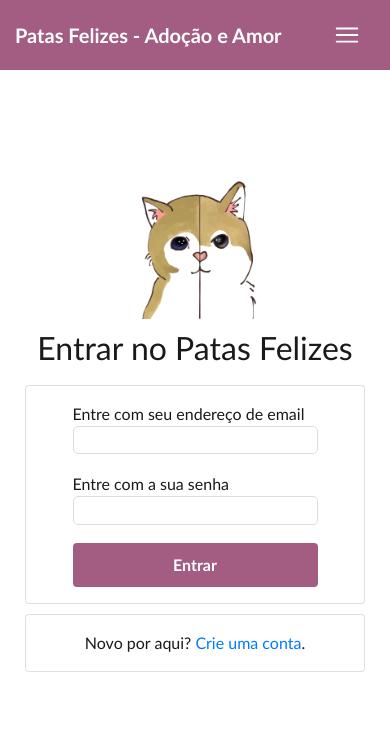
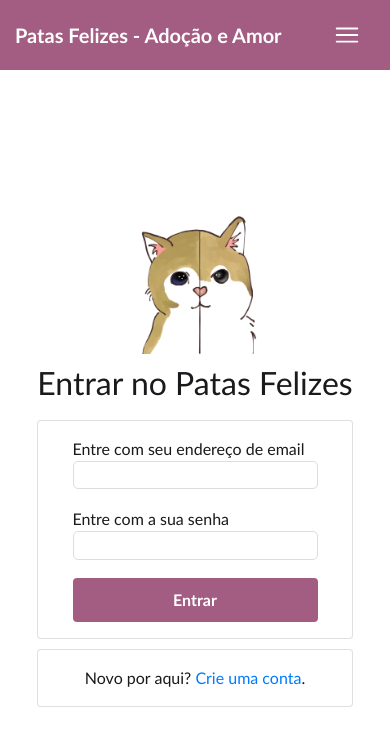
Before and after one commit to joaoflorencoJS/Patas-Felizes-Frontend, a React (Create React App) app: page /login in a window 390 px wide. Shown: the top 746 px of the page. Built offline with nearby package versions, Linux system fonts and the light colour scheme.

Commit message:
Arrumando a responsividade do site

```diff
--- a/src/components/Header/styled.js
+++ b/src/components/Header/styled.js
@@ -17,6 +17,12 @@ export const Nav = styled.nav`
     gap: 5px;
   }
 
+  .navbar-brand {
+    @media (max-width: 360px) {
+      font-size: 1em;
+    }
+  }
+
   .navbar-collapse {
     transition: all 300ms;
   }
--- a/src/components/HomeSections/Main/index.js
+++ b/src/components/HomeSections/Main/index.js
@@ -17,7 +17,7 @@ export default function LandingHomePageMain() {
     <LandingContainer className="jumbotron mb-0 rounded-0">
       <div className="row">
         <HomeContent className="col-md">
-          <h1 className="d-flex flex-column align-items-center text-center display-3">
+          <h1 className="d-flex flex-column align-items-center text-center mt-4">
             <SpanPrimaryColor>Patas Felizes</SpanPrimaryColor>
             <SpanTerciaryColor>Adoção e amor</SpanTerciaryColor>
           </h1>
--- a/src/components/HomeSections/Main/styled.js
+++ b/src/components/HomeSections/Main/styled.js
@@ -2,9 +2,7 @@ import styled from 'styled-components';
 import * as colors from '../../../config/colors';
 
 export const LandingContainer = styled.section`
-  /* height: calc(90vh - 70px); */
   min-height: calc(90vh - 70px);
-  max-height: calc(100vh - 70px);
   display: flex;
   justify-content: center;
   align-items: center;
@@ -17,6 +15,16 @@ export const HomeContent = styled.div`
   align-items: center;
   justify-content: center;
   gap: 20px;
+
+  h1 {
+    font-size: 5rem;
+  }
+
+  @media (max-width: 768px) {
+    h1 {
+      font-size: 3.6em;
+    }
+  }
 
   a {
     display: flex;
@@ -53,6 +61,7 @@ export const DivImg = styled.div`
 `;
 
 export const Img = styled.img`
+  min-width: 100px;
   border-radius: 10px;
   border: 2px solid ${colors.terciaryColor};
 `;
--- a/src/components/HomeSections/WhoWeAre/index.js
+++ b/src/components/HomeSections/WhoWeAre/index.js
@@ -9,12 +9,12 @@ import {
 export default function LandingHomePageWhoWeAre() {
   return (
     <LandingContainer className="mb-0 pt-5 pb-5">
-      <div className="row container">
+      <div className="row container p-0">
         <HomeContent className="col-md text-center lead">
-          <h1 className="display-4">
+          <h2 className="d-flex align-items-center display-4">
             <SpanPrimaryColor className="mr-3">QUEM</SpanPrimaryColor>
             <SpanTerciaryColor>SOMOS?</SpanTerciaryColor>
-          </h1>
+          </h2>
 
           <p>
             Lorem ipsum dolor sit amet consectetur adipisicing elit. Quia
--- a/src/components/HomeSections/WhoWeAre/styled.js
+++ b/src/components/HomeSections/WhoWeAre/styled.js
@@ -2,7 +2,7 @@ import styled from 'styled-components';
 import * as colors from '../../../config/colors';
 
 export const LandingContainer = styled.section`
-  /* height: 100vh; */
+  min-height: 100vh;
   display: flex;
   justify-content: center;
   align-items: center;
@@ -14,6 +14,12 @@ export const HomeContent = styled.div`
   align-items: center;
   justify-content: center;
   gap: 20px;
+
+  @media (max-width: 360px) {
+    h2 {
+      flex-direction: column;
+    }
+  }
 
   a {
     display: flex;
--- a/src/pages/Login/styled.js
+++ b/src/pages/Login/styled.js
@@ -10,7 +10,21 @@ export const Main = styled.main`
   gap: 10px;
   height: 100%;
   margin: 0 auto;
-  width: 340px;
+  min-width: 300px;
+  max-width: 340px;
+  margin-top: 70px;
+
+  @media (max-width: 330px) {
+    margin-top: 140px;
+
+    h2 {
+      font-size: 1.8em;
+    }
+
+    img {
+      display: none;
+    }
+  }
 
   .card {
     width: 100%;
--- a/src/pages/Register/index.js
+++ b/src/pages/Register/index.js
@@ -7,7 +7,7 @@ import registerCat from './imgs/registerCat.webp';
 
 export default function Register() {
   return (
-    <Main>
+    <Main className="container">
       <div>
         <img src={registerCat} alt="Gato branco da tela de registro" />
 
--- a/src/pages/Register/styled.js
+++ b/src/pages/Register/styled.js
@@ -2,15 +2,15 @@ import styled from 'styled-components';
 import * as colors from '../../config/colors';
 
 export const Main = styled.main`
-  background: linear-gradient();
   display: flex;
   align-items: center;
   justify-content: center;
   flex-direction: column;
   height: 100%;
-  margin: 0 auto;
-  width: 420px;
+  min-width: 300px;
+  max-width: 390px;
   gap: 10px;
+  margin-top: 70px;
 
   h2 {
     text-align: center;
@@ -20,6 +20,31 @@ export const Main = styled.main`
     display: flex;
     align-items: center;
     gap: 25px;
+    margin-left: -30px;
+    margin-bottom: -70px;
+
+    img {
+      min-width: 100px;
+      max-width: 150px;
+    }
+
+    h2 {
+      margin-bottom: 70px;
+    }
+  }
+
+  @media (max-width: 390px) {
+    img {
+      display: none;
+    }
+
+    div {
+      margin-left: 0px;
+    }
+  }
+
+  @media (max-width: 330px) {
+    margin-top: 140px;
   }
 
   .card {
@@ -59,10 +84,4 @@ export const Main = styled.main`
       border: 1px solid ${colors.pink4};
     }
   }
-
-  img {
-    width: 150px;
-    margin-left: -30px;
-    margin-bottom: -70px;
-  }
 `;
```
